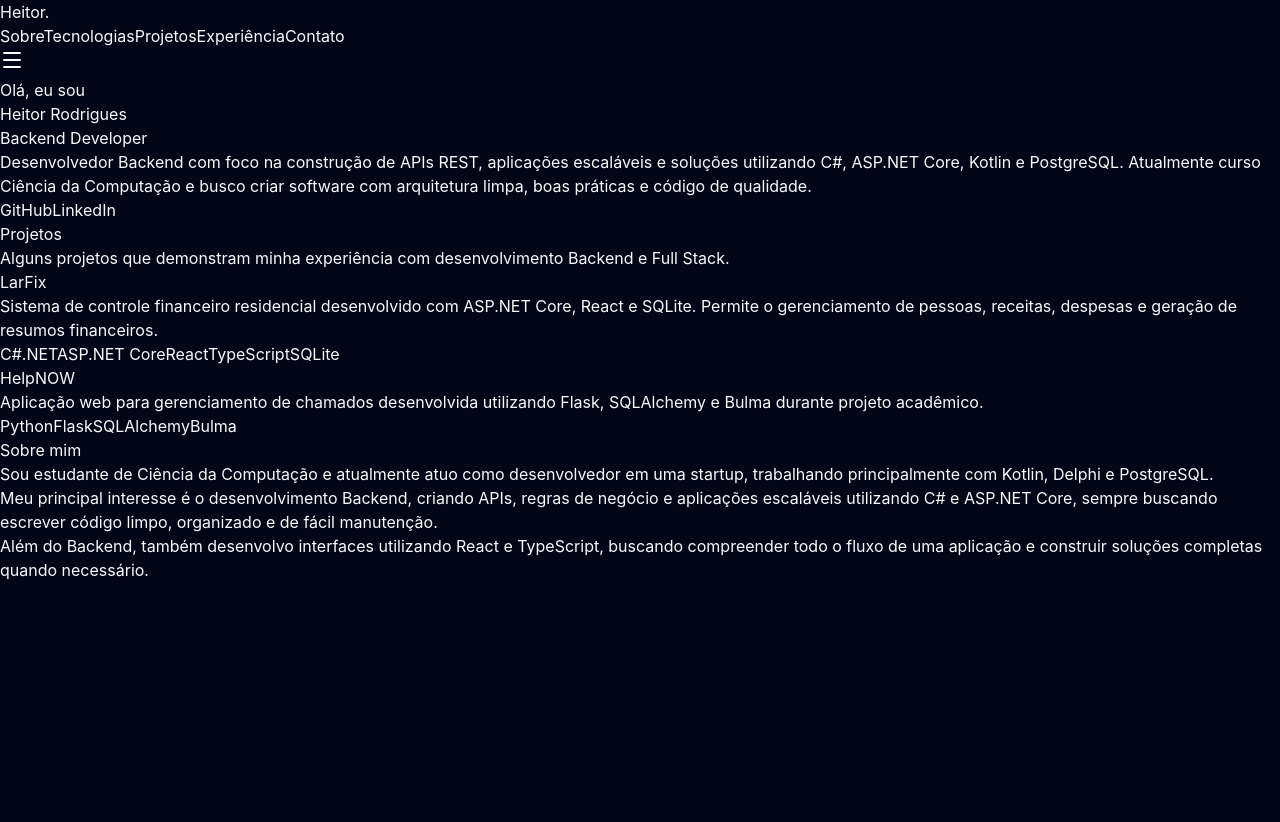
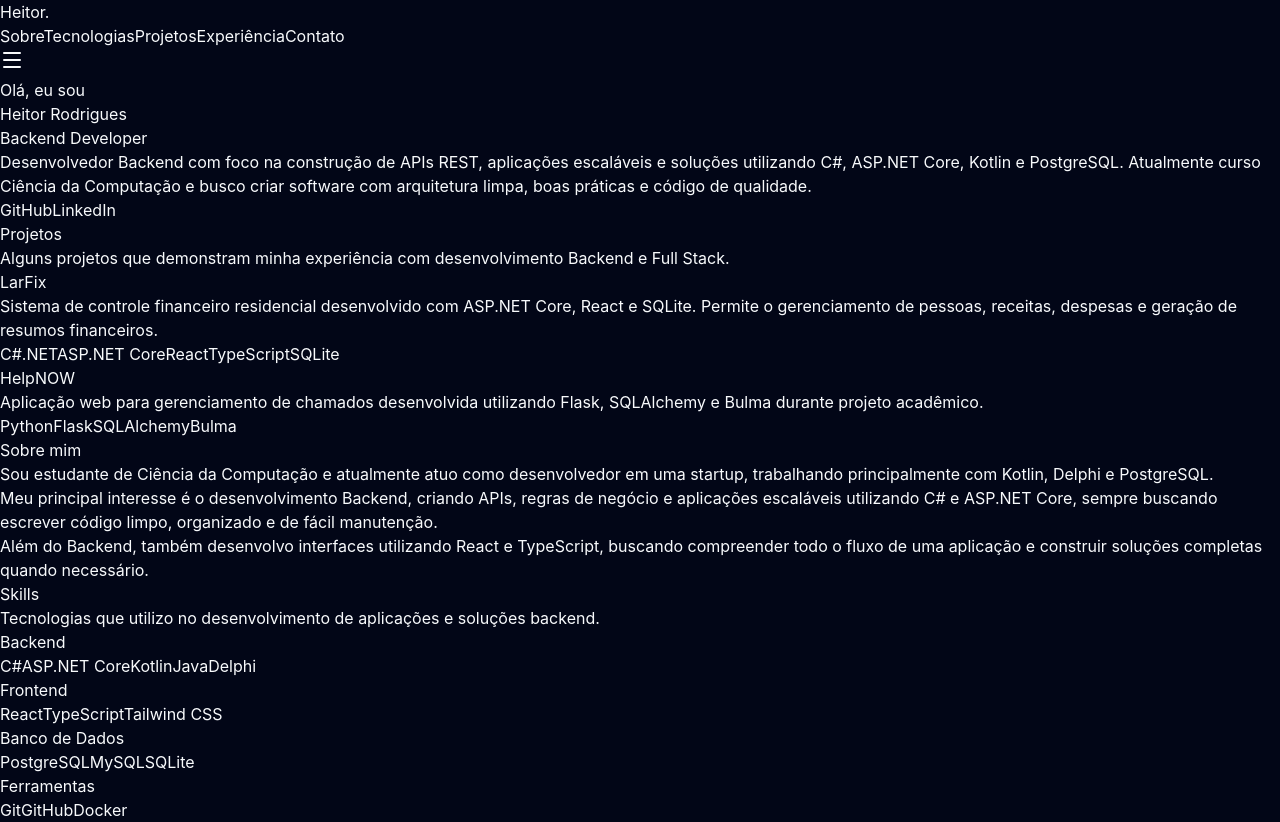
Before and after one commit to heitorodrigue/Portifolio, a React app: page / in a window 1280 px wide. Before the commit the page ends 800 px from the top, so only its background shows below. Built offline with nearby package versions, Linux system fonts and the light colour scheme; the HTML template or start-up script is replaced by a standard one.

Commit message:
feat: implement skills section

```diff
--- a/src/components/Layout/Layout.tsx
+++ b/src/components/Layout/Layout.tsx
@@ -2,6 +2,7 @@ import Navbar from "../Navbar";
 import Hero from "../Hero";
 import Projects from "../Projects";
 import About from "../About";
+import Skills from "../Skills";
 
 export default function Layout() {
   return (
@@ -10,6 +11,7 @@ export default function Layout() {
       <Hero />
       <Projects />
       <About />
+      <Skills />
     </>
   );
 }
--- a/src/components/Skills/Skills.tsx
+++ b/src/components/Skills/Skills.tsx
@@ -0,0 +1,39 @@
+import Card from "../shared/Card";
+import SectionTitle from "../shared/SectionTitle";
+
+import { skills } from "../../data/skills";
+
+export default function Skills() {
+  return (
+    <section
+      id="skills"
+      className="mx-auto max-w-6xl px-6 py-24"
+    >
+      <SectionTitle
+        title="Skills"
+        subtitle="Tecnologias que utilizo no desenvolvimento de aplicações e soluções backend."
+      />
+
+      <div className="mt-12 grid gap-6 md:grid-cols-2">
+        {skills.map((category) => (
+          <Card key={category.title}>
+            <h3 className="text-xl font-semibold text-white">
+              {category.title}
+            </h3>
+
+            <div className="mt-6 flex flex-wrap gap-3">
+              {category.skills.map((skill) => (
+                <span
+                  key={skill}
+                  className="rounded-full border border-zinc-700 bg-zinc-900 px-4 py-2 text-sm text-zinc-300 transition-colors hover:border-zinc-500 hover:text-white"
+                >
+                  {skill}
+                </span>
+              ))}
+            </div>
+          </Card>
+        ))}
+      </div>
+    </section>
+  );
+}
--- a/src/components/Skills/index.ts
+++ b/src/components/Skills/index.ts
@@ -0,0 +1 @@
+export { default } from "./Skills";
--- a/src/data/skills.ts
+++ b/src/data/skills.ts
@@ -0,0 +1,38 @@
+import type { SkillCategory } from "../types/skill";
+
+export const skills: SkillCategory[] = [
+  {
+    title: "Backend",
+    skills: [
+      "C#",
+      "ASP.NET Core",
+      "Kotlin",
+      "Java",
+      "Delphi"
+    ]
+  },
+  {
+    title: "Frontend",
+    skills: [
+      "React",
+      "TypeScript",
+      "Tailwind CSS"
+    ]
+  },
+  {
+    title: "Banco de Dados",
+    skills: [
+      "PostgreSQL",
+      "MySQL",
+      "SQLite"
+    ]
+  },
+  {
+    title: "Ferramentas",
+    skills: [
+      "Git",
+      "GitHub",
+      "Docker"
+    ]
+  }
+];
--- a/src/types/skill.ts
+++ b/src/types/skill.ts
@@ -0,0 +1,4 @@
+export interface SkillCategory {
+  title: string;
+  skills: string[];
+}
```
